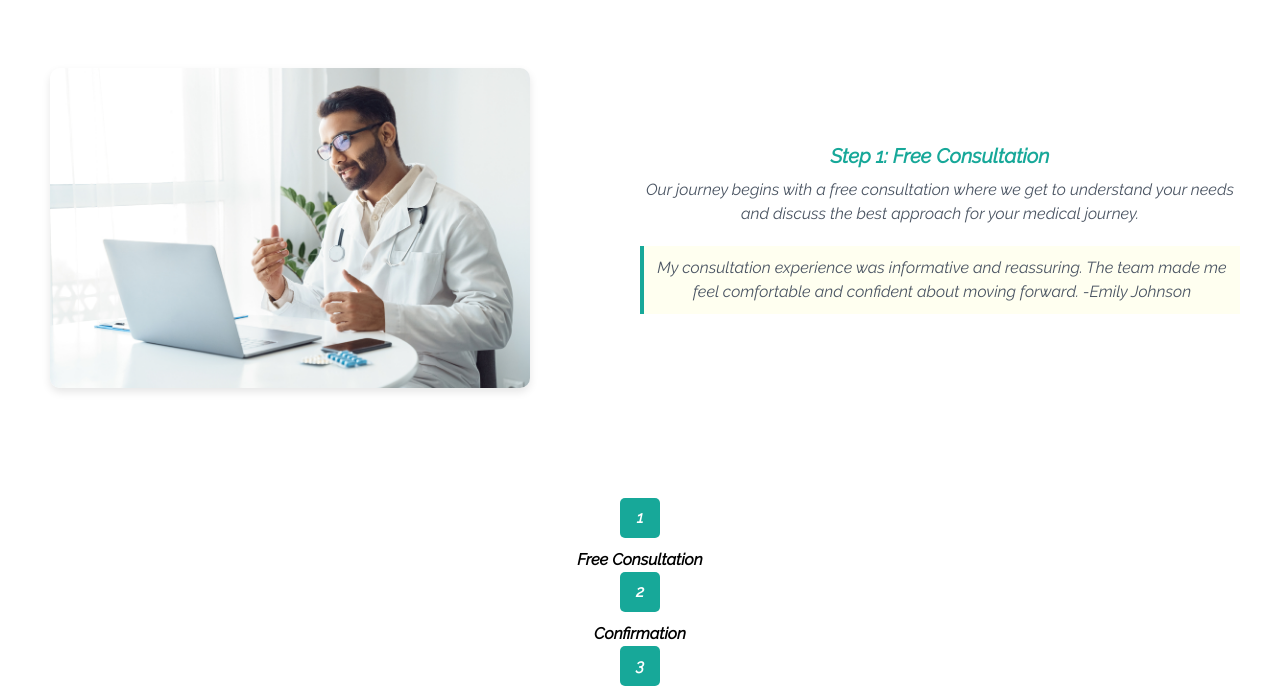
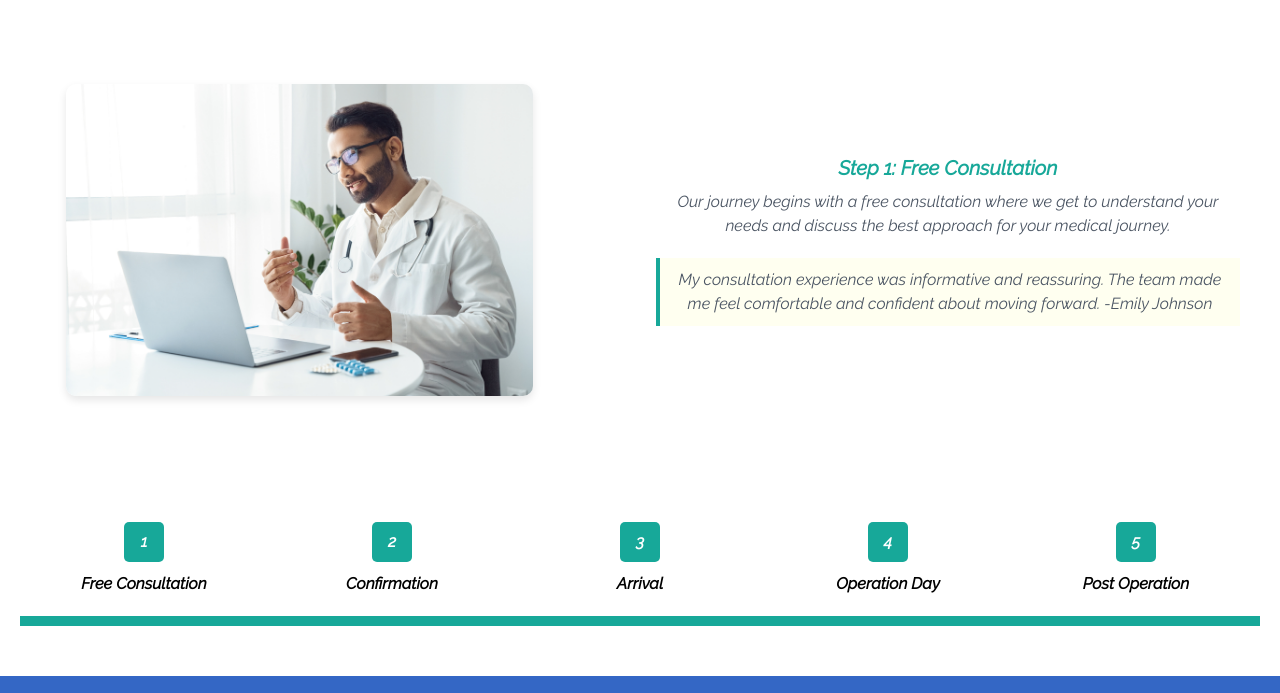
Before and after one commit to odoublek/turan-atilla-clinic, a website: page what-we-do.html in a window 1280 px wide. Shown: the part 602-1295 px from the top of the page. Drawn offline with nearby package versions, Linux system fonts and the light colour scheme; a script that the page names is missing; a web font is replaced by a local one.

Commit message:
small change

```diff
--- a/what-we-do.html
+++ b/what-we-do.html
@@ -288,6 +288,7 @@
     }
   </style>
   <body>
+
     <!-- Contact Header -->
     <div id="contact-header" class="bg-blue-600 py-2 px-2">
       <div class="container mx-auto flex items-center justify-between">
@@ -590,20 +591,20 @@
 
     <!-- Roadmap top Section -->
     <section class="top-section md:flex md:items-center">
-      <div class="step-image md:w-1/2 md:text-right">
+      <div class="step-image md:w-1/2 md:text-right p-4">
         <img
           src="images/plastic-surgery-woman.jpg"
           alt="Step Image"
           class="w-full"
         />
       </div>
-      <div class="step-description md:w-1/2 text-center translatable"></div>
+      <div class="step-description md:w-1/2 text-center translatable p-6"></div>
     </section>
 
     <!-- Roadmap bot Section -->
     <section class="bottom-section text-center">
       <div
-        class="step-indicators md:flex md:flex-col md:items-center md:mb-4 translatable"
+      class="step-indicators md:flex md:flex-row md:justify-center md:mb-4 translatable"
       >
         <div class="step-indicator" data-step="1">
           <div class="step-number translatable">1</div>
```
